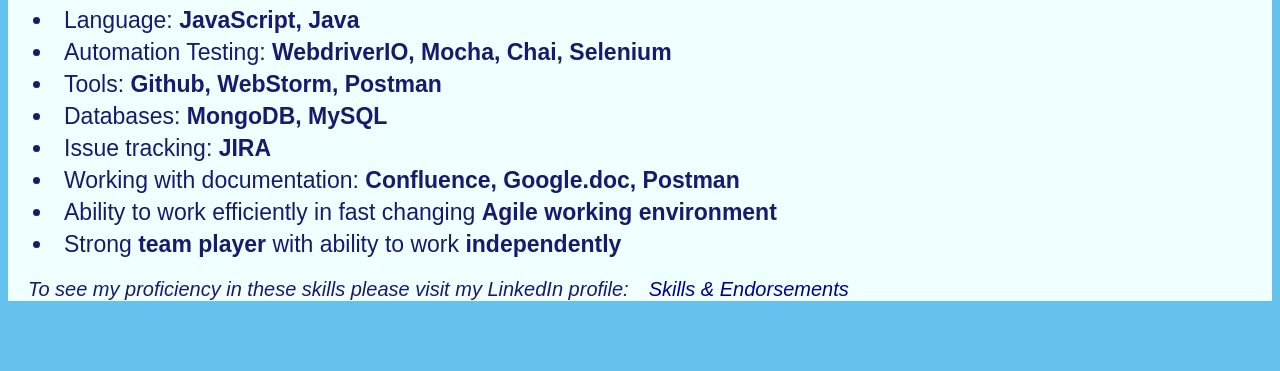
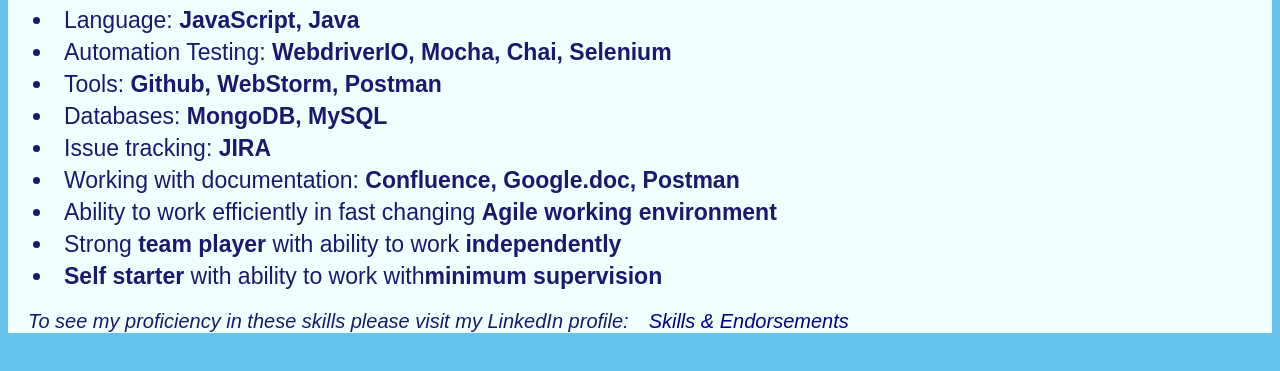
Before and after one commit to JuliaLobanova/htmlMyPage, a plain HTML site: page skills.html in a window 1280 px wide. Shown: the part 129-500 px from the top of the page. Drawn offline with Linux system fonts and the light colour scheme.

Commit message:
Update styles

```diff
--- a/skills.html
+++ b/skills.html
@@ -20,7 +20,7 @@
 <li>Working with documentation: <strong>Confluence, Google.doc, Postman</strong></li>
 <li>Ability to work efficiently in fast changing <strong>Agile working environment</strong></li>
 <li>Strong <strong>team player</strong> with ability to work <strong>independently</strong></li>
-
+<li><strong>Self starter</strong> with ability to work with<strong>minimum supervision</strong></li>
 <p>
     <i>To see my proficiency in these skills please visit my LinkedIn profile:<a href="http://www.linkedin.com/in/Julia-Lobanova">Skills & Endorsements</a> </i>
 </p>
```
